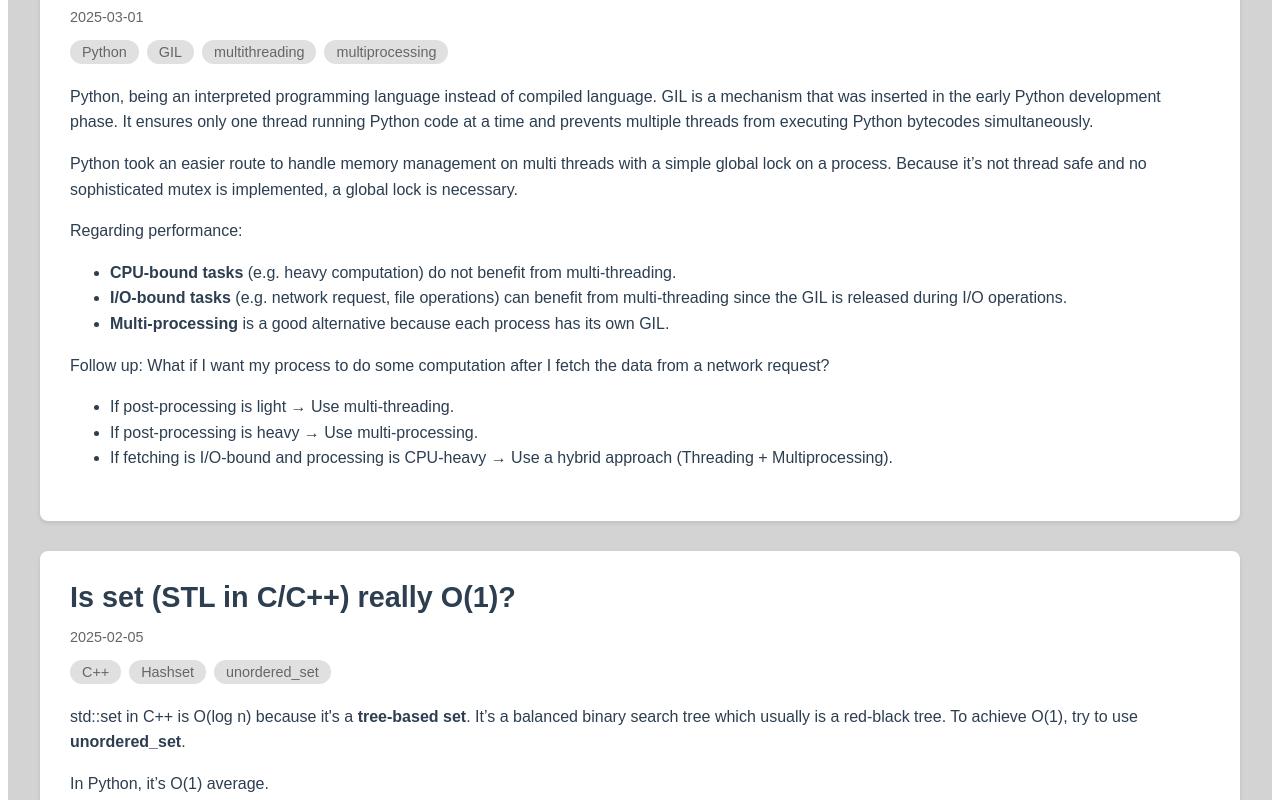
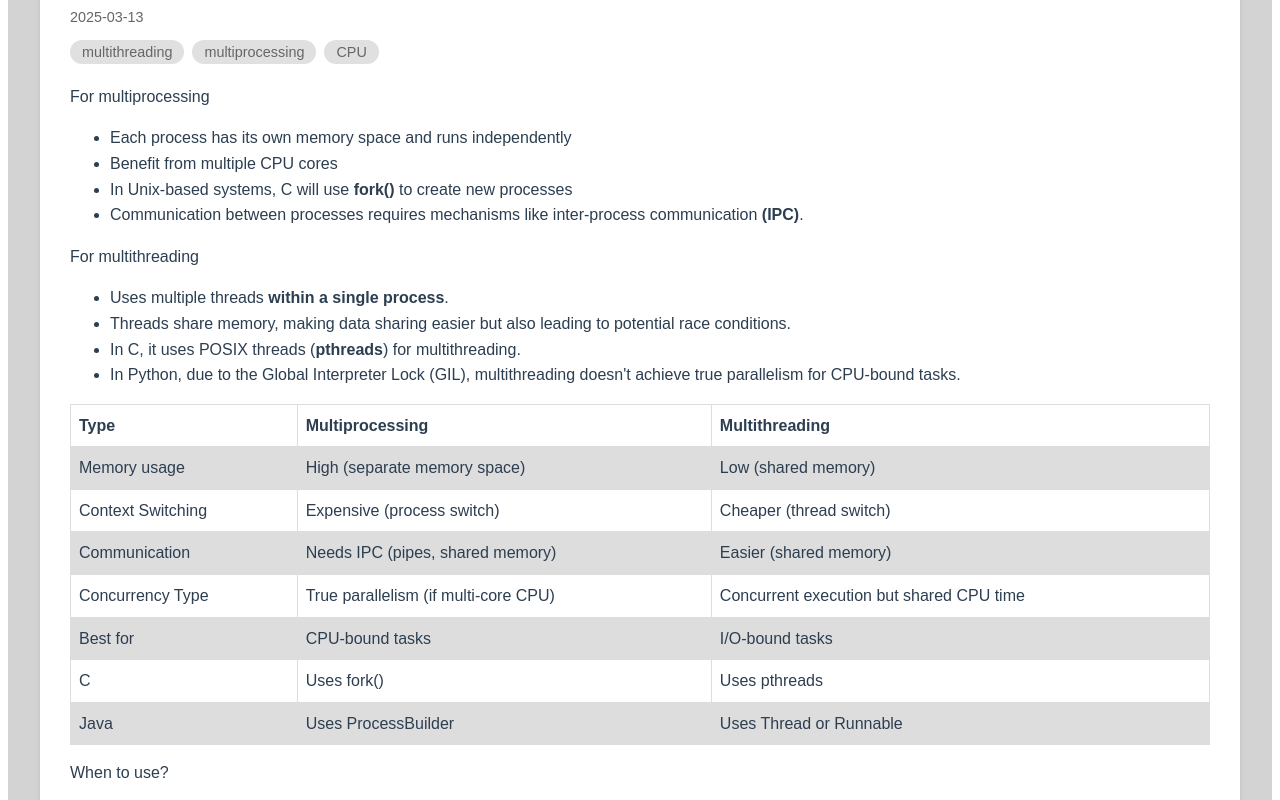
Before and after one commit to BoYuHuang1117/BoYuHuang1117.github.io, a Vue app: page /tech in a window 1280 px wide. Shown: the part 300-1100 px from the top of the page. Built offline with nearby package versions, Linux system fonts and the light colour scheme.

Commit message:
Add new article and fixed sub 2 issue

```diff
--- a/src/views/TechView.vue
+++ b/src/views/TechView.vue
@@ -45,6 +45,79 @@ export default defineComponent({
   setup() {
     const articles = [
       {
+        title: 'Multiprocessing vs Multithreading',
+        date: '2025-03-13',
+        tags: ['multithreading', 'multiprocessing', 'CPU'],
+        content: `
+          <div>
+            For multiprocessing
+            <ul>
+              <li>Each process has its own memory space and runs independently</li>
+              <li>Benefit from multiple CPU cores</li>
+              <li>In Unix-based systems, C will use <b>fork()</b> to create new processes</li>
+              <li>Communication between processes requires mechanisms like inter-process communication <b>(IPC)</b>.</li>
+            </ul>
+            For multithreading
+            <ul>
+              <li>Uses multiple threads <b>within a single process</b>.</li>
+              <li>Threads share memory, making data sharing easier but also leading to potential race conditions.</li>
+              <li>In C, it uses POSIX threads (<b>pthreads</b>) for multithreading.</li>
+              <li>In Python, due to the Global Interpreter Lock (GIL), multithreading doesn't achieve true parallelism for CPU-bound tasks.</li>
+          </div>
+          <table>
+            <tr>
+              <th>Type</th>
+              <th>Multiprocessing</th>
+              <th>Multithreading</th>
+            </tr>
+            <tr>
+              <td>Memory usage</td>
+              <td>High (separate memory space)</td>
+              <td>Low (shared memory)</td>
+            </tr>
+            <tr>
+              <td>Context Switching</td>
+              <td>Expensive (process switch)</td>
+              <td>Cheaper (thread switch)</td>
+            </tr>
+            <tr>
+              <td>Communication</td>
+              <td>Needs IPC (pipes, shared memory)</td>
+              <td>Easier (shared memory)</td>
+            </tr>
+            <tr>
+              <td>Concurrency Type</td>
+              <td>True parallelism (if multi-core CPU)</td>
+              <td>Concurrent execution but shared CPU time</td>
+            </tr>
+            <tr>
+              <td>Best for</td>
+              <td>CPU-bound tasks</td>
+              <td>I/O-bound tasks</td>
+            </tr>
+            <tr>
+              <td>C</td>
+              <td>Uses fork()</td>
+              <td>Uses pthreads</td>
+            </tr>
+            <tr>
+              <td>Java</td>
+              <td>Uses ProcessBuilder</td>
+              <td>Uses Thread or Runnable</td>
+            </tr>
+          </table>
+          <div>
+            When to use?
+            <ul>
+              <li>Use <b>multiprocessing</b> when tasks are independent and <b>CPU-intensive</b> (e.g. parallel computations, heavy data processing,
+                machine learning, image processing). </li>
+              <li>Use <b>Multithreading</b> when tasks are interdependent and require fast communication, namely, <b>I/O-heavy tasks</b>
+                (e.g., UI updates, network calls, web servers, file read).</li>
+            </ul>
+          </div>
+        `
+      },
+      {
         title: 'What is GIL (Global interpreter lock) in Python?',
         date: '2025-03-01',
         tags: ['Python', 'GIL', 'multithreading', 'multiprocessing'],
@@ -53,7 +126,7 @@ export default defineComponent({
             GIL is a mechanism that was inserted in the early Python development phase.
             It ensures only one thread running Python code at a time and prevents multiple threads from executing Python bytecodes simultaneously. </p>
           <p>Python took an easier route to handle memory management on multi threads with a simple global lock on a process.
-            Because it’s not thread safe and no sophisticated mutex is implemented, a global lock is necessary.</p>
+            Because it's not thread safe and no sophisticated mutex is implemented, a global lock is necessary.</p>
           <div>
             Regarding performance:
             <ul>
@@ -76,9 +149,9 @@ export default defineComponent({
         tags: ['C++', 'Hashset', 'unordered_set'],
         content: `
           <p>std::set in C++ is O(log n) because it's a <b>tree-based set</b>.
-            It’s a balanced binary search tree which usually is a red-black tree.
+            It's a balanced binary search tree which usually is a red-black tree.
             To achieve O(1), try to use <b>unordered_set</b>.</p>
-          <p>In Python, it’s O(1) average.</p>
+          <p>In Python, it's O(1) average.</p>
           <p>In Java, there are three different implementations.</p>
           <ul>
             <li>Hashset: O(1) average; O(n) worst</li>
@@ -99,7 +172,7 @@ export default defineComponent({
             <li>initial capacity: 16</li>
             <li>load factor: 0.75</li>
           </ul>
-          <p>Assuming that the length of the hashmap is 16 initially, we will use 11112 to locate the bucket.
+          <p>Assuming that the length of the hashmap is 16 initially, we will use <var>1111<sub>2</sub></var> to locate the bucket.
             Utilizing the AND operator, the bucket index will be the <b>lower 4 bits</b> (depends on hashmap size) of the hash value.
             Then, it will traverse the linked list in the bucket until it gets to the last non-empty or first empty node.</p>
           <p>In case of a <b>collision (index duplication)</b>, nodes within the same bucket will turn into a linked list which allows next to come into play.
@@ -107,7 +180,7 @@ export default defineComponent({
           <ul>
             <li>What is the difference between hashmap and map?
             Map is an interface. Hashmap is a concrete class. Hashmap implements Map interface.</li>
-            <li> If reaching the load factor on the bucket number, the resize process will enforce capacity to multiply 2 in order to keep using 111112 for locating the bucket index.</li>
+            <li> If reaching the load factor on the bucket number, the resize process will enforce capacity to multiply 2 in order to keep using <var>11111<sub>2</sub></var> for locating the bucket index.</li>
           </ul>
         `,
         codeExample: `
@@ -154,6 +227,26 @@ Node(K, V)getNode(Object key){
   }
 });
 </script>
+
+<style>
+/* Global styles for tables */
+table {
+  font-family: arial, sans-serif;
+  border-collapse: collapse;
+  width: 100%;
+  margin: 15px 0;
+}
+
+td, th {
+  border: 1px solid #dddddd;
+  text-align: left;
+  padding: 8px;
+}
+
+tr:nth-child(even) {
+  background-color: #dddddd;
+}
+</style>
 
 <style scoped>
 main {
@@ -266,4 +359,21 @@ main {
 .page-info {
   color: #666;
 }
+
+:deep(table) {
+  font-family: arial, sans-serif;
+  border-collapse: collapse;
+  width: 100%;
+  margin: 15px 0;
+}
+
+:deep(td), :deep(th) {
+  border: 1px solid #dddddd;
+  text-align: left;
+  padding: 8px;
+}
+
+:deep(tr:nth-child(even)) {
+  background-color: #dddddd;
+}
 </style>
```
